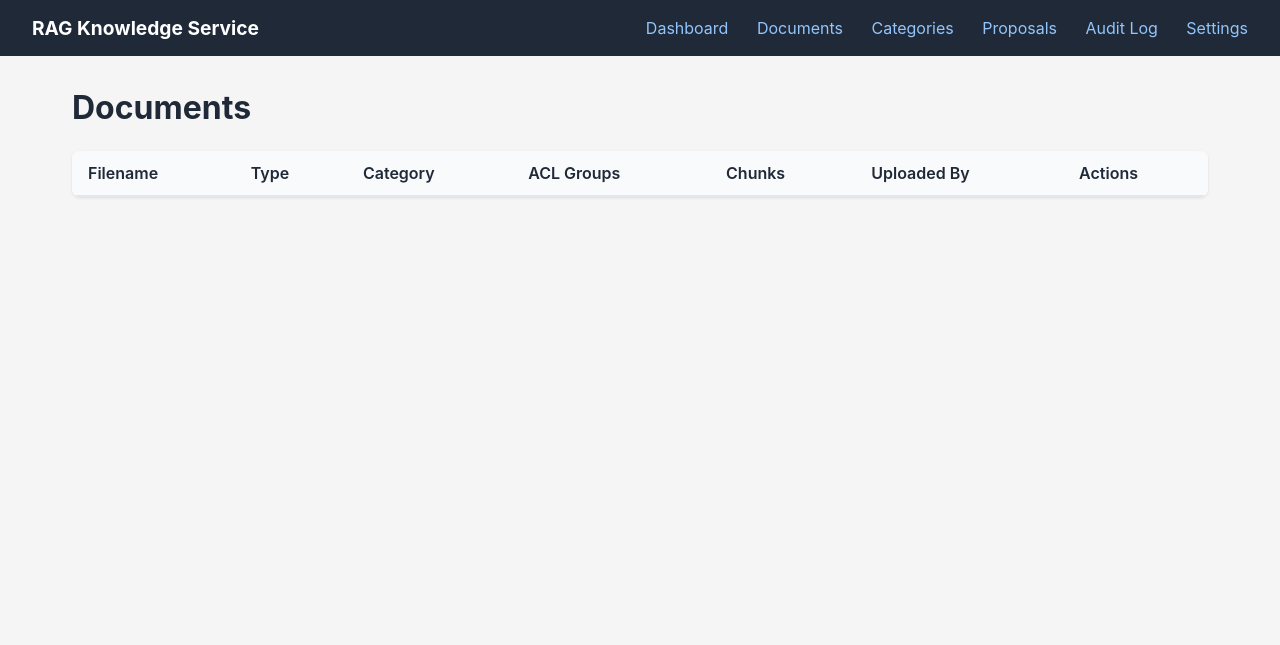
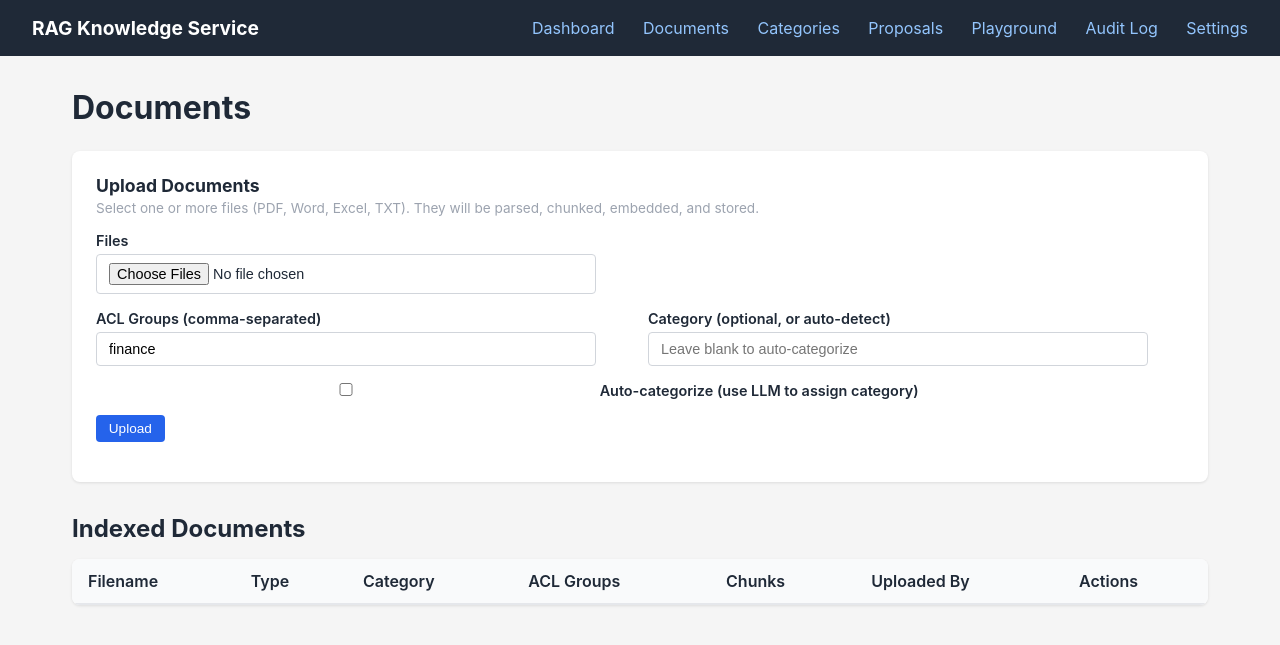
Before and after one commit to mulkeym/sauron, a FastAPI app: page /admin/documents in a window 1280 px wide. Shown: the top 645 px of the page. Run offline with FastAPI, Linux system fonts and the light colour scheme; data that the repository does not hold is empty; some libraries are stand-ins or nearby versions.

Commit message:
feat: bulk document upload and query playground in admin UI
Documents page: multi-file upload form with ACL groups, optional
category, and auto-categorize checkbox. Shows per-file success/error.

Playground page: select a test user (different ACL groups), type a
question, see the full answer with citations rendered inline.

Co-Authored-By: Claude Opus 4.6 (1M context) <noreply@anthropic.com>

```diff
--- a/src/admin/routes.py
+++ b/src/admin/routes.py
@@ -1,9 +1,11 @@
 import json
+import tempfile
 from pathlib import Path
-from fastapi import APIRouter, Request, Form
+from typing import List
+from fastapi import APIRouter, Request, Form, UploadFile, File
 from fastapi.responses import HTMLResponse
 from fastapi.templating import Jinja2Templates
-from src.api.routes_ingest import get_metadata_store
+from src.api.routes_ingest import get_metadata_store, get_vector_store, get_schema_registry
 from src.config import settings
 
 router = APIRouter(prefix="/admin", tags=["admin"])
@@ -67,6 +69,91 @@ async def delete_document(doc_id: str):
     store = get_metadata_store()
     await store.delete_document(doc_id)
     return HTMLResponse("")
+
+
+@router.get("/playground", response_class=HTMLResponse)
+async def playground_page(request: Request):
+    return templates.TemplateResponse(request, "playground.html", {})
+
+
+@router.post("/api/playground/query")
+async def playground_query(question: str = Form(""), play_user: str = Form("finance")):
+    if not question.strip():
+        return HTMLResponse('<div class="status-err">Please enter a question.</div>')
+
+    user_groups = [g.strip() for g in play_user.split(",") if g.strip()]
+
+    try:
+        from src.generation.rag_chain import agent_query
+        result = await agent_query(
+            question=question,
+            user_groups=user_groups,
+            vector_store=get_vector_store(),
+            schema_registry=get_schema_registry(),
+        )
+
+        citations_html = ""
+        for i, c in enumerate(result.citations, 1):
+            citations_html += f"""
+            <div class="citation-card">
+                <span class="filename">[{i}] {c.filename}</span>
+                {f'<span class="score"> &mdash; page {c.page}</span>' if c.page else ''}
+                <span class="score"> &mdash; relevance: {c.relevance:.2f}</span>
+                <div class="snippet">{c.snippet[:300]}</div>
+            </div>"""
+
+        return HTMLResponse(f"""
+        <div class="result-card">
+            <div class="result-meta">Groups: {', '.join(user_groups)}</div>
+            <div class="result-answer">{result.answer}</div>
+            <h3 style="margin-bottom:0.5rem; font-size:0.95rem;">Citations ({len(result.citations)})</h3>
+            {citations_html or '<p>No citations.</p>'}
+        </div>""")
+    except Exception as e:
+        return HTMLResponse(f'<div class="status-err">Error: {e}</div>')
+
+
+@router.post("/api/documents/upload")
+async def bulk_upload(
+    files: List[UploadFile] = File(...),
+    acl_groups: str = Form(""),
+    category: str = Form(""),
+    auto_categorize: str = Form(""),
+):
+    groups = [g.strip() for g in acl_groups.split(",") if g.strip()]
+    do_auto_cat = auto_categorize == "true"
+    results_html = []
+
+    from src.ingestion.pipeline import ingest_document
+
+    for file in files:
+        suffix = Path(file.filename).suffix
+        with tempfile.NamedTemporaryFile(delete=False, suffix=suffix) as tmp:
+            content = await file.read()
+            tmp.write(content)
+            tmp_path = Path(tmp.name)
+
+        try:
+            result = await ingest_document(
+                file_path=tmp_path,
+                acl_groups=groups,
+                uploaded_by="admin",
+                vector_store=get_vector_store(),
+                metadata_store=get_metadata_store(),
+                category=category,
+                auto_categorize=do_auto_cat,
+            )
+            results_html.append(
+                f'<div class="upload-result upload-ok">{file.filename} — {result.chunk_count} chunks, category: {category or "auto"}</div>'
+            )
+        except Exception as e:
+            results_html.append(
+                f'<div class="upload-result upload-err">{file.filename} — Error: {e}</div>'
+            )
+        finally:
+            tmp_path.unlink(missing_ok=True)
+
+    return HTMLResponse("\n".join(results_html))
 
 
 @router.get("/settings", response_class=HTMLResponse)
--- a/src/admin/static/style.css
+++ b/src/admin/static/style.css
@@ -31,5 +31,19 @@ button.secondary { background: #6b7280; }
 button.secondary:hover { background: #4b5563; }
 .input-with-button { display: flex; gap: 0.5rem; align-items: center; }
 .input-with-button input { flex: 1; max-width: 500px; }
+.form-row { display: flex; gap: 1rem; }
+.form-row .form-group { flex: 1; }
+.htmx-indicator { display: none; color: #6b7280; font-style: italic; margin-left: 0.5rem; }
+.htmx-request .htmx-indicator { display: inline; }
 .status-ok { color: #16a34a; font-weight: 600; }
 .status-err { color: #dc2626; font-weight: 600; }
+.result-card { background: white; border-radius: 8px; padding: 1.5rem; margin-bottom: 1rem; box-shadow: 0 1px 3px rgba(0,0,0,0.1); }
+.result-answer { font-size: 1rem; line-height: 1.6; margin-bottom: 1rem; }
+.result-meta { font-size: 0.8rem; color: #6b7280; margin-bottom: 0.5rem; }
+.citation-card { background: #f9fafb; border-left: 3px solid #2563eb; padding: 0.75rem 1rem; margin-bottom: 0.5rem; border-radius: 0 4px 4px 0; }
+.citation-card .filename { font-weight: 600; color: #1f2937; }
+.citation-card .snippet { font-size: 0.85rem; color: #4b5563; margin-top: 0.25rem; }
+.citation-card .score { font-size: 0.8rem; color: #9ca3af; }
+.upload-result { padding: 0.5rem; margin-bottom: 0.25rem; border-radius: 4px; }
+.upload-ok { background: #dcfce7; color: #166534; }
+.upload-err { background: #fef2f2; color: #991b1b; }
--- a/src/admin/templates/base.html
+++ b/src/admin/templates/base.html
@@ -15,6 +15,7 @@
             <a href="/admin/documents">Documents</a>
             <a href="/admin/categories">Categories</a>
             <a href="/admin/proposals">Proposals</a>
+            <a href="/admin/playground">Playground</a>
             <a href="/admin/audit">Audit Log</a>
             <a href="/admin/settings">Settings</a>
         </div>
--- a/src/admin/templates/documents.html
+++ b/src/admin/templates/documents.html
@@ -2,9 +2,38 @@
 {% block title %}Documents - RAG Admin{% endblock %}
 {% block content %}
 <h1>Documents</h1>
+
+<div class="settings-section">
+    <h2>Upload Documents</h2>
+    <p class="section-desc">Select one or more files (PDF, Word, Excel, TXT). They will be parsed, chunked, embedded, and stored.</p>
+    <form id="upload-form" hx-post="/admin/api/documents/upload" hx-target="#upload-status" hx-swap="innerHTML" hx-encoding="multipart/form-data">
+        <div class="form-group">
+            <label for="files">Files</label>
+            <input type="file" id="files" name="files" multiple accept=".pdf,.docx,.xlsx,.csv,.txt">
+        </div>
+        <div class="form-row">
+            <div class="form-group">
+                <label for="acl_groups">ACL Groups (comma-separated)</label>
+                <input type="text" id="acl_groups" name="acl_groups" value="finance" placeholder="finance, executives">
+            </div>
+            <div class="form-group">
+                <label for="category">Category (optional, or auto-detect)</label>
+                <input type="text" id="upload_category" name="category" placeholder="Leave blank to auto-categorize">
+            </div>
+        </div>
+        <div class="form-group">
+            <label><input type="checkbox" name="auto_categorize" value="true"> Auto-categorize (use LLM to assign category)</label>
+        </div>
+        <button type="submit">Upload</button>
+        <span id="upload-spinner" class="htmx-indicator">Uploading...</span>
+    </form>
+    <div id="upload-status" style="margin-top: 1rem;"></div>
+</div>
+
+<h2 style="margin-top: 2rem; margin-bottom: 1rem;">Indexed Documents</h2>
 <table>
     <thead><tr><th>Filename</th><th>Type</th><th>Category</th><th>ACL Groups</th><th>Chunks</th><th>Uploaded By</th><th>Actions</th></tr></thead>
-    <tbody>
+    <tbody id="doc-table-body">
         {% for doc in documents %}
         <tr>
             <td>{{ doc.filename }}</td><td>{{ doc.doc_type }}</td>
```
Also changed, not shown: src/admin/templates/playground.html (added, +25 -0 lines).
